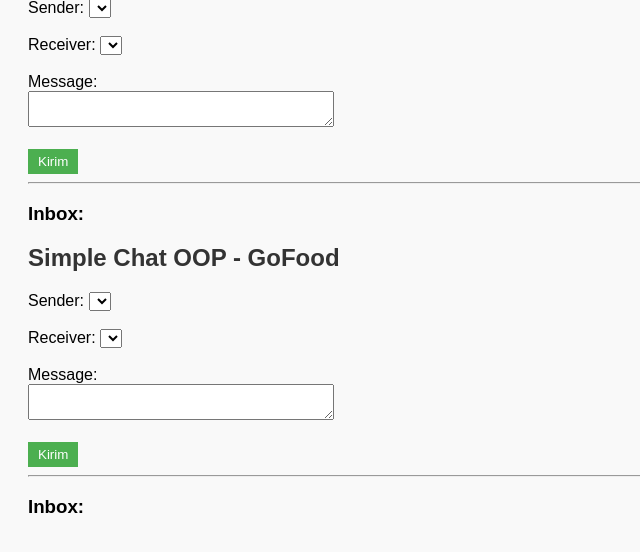
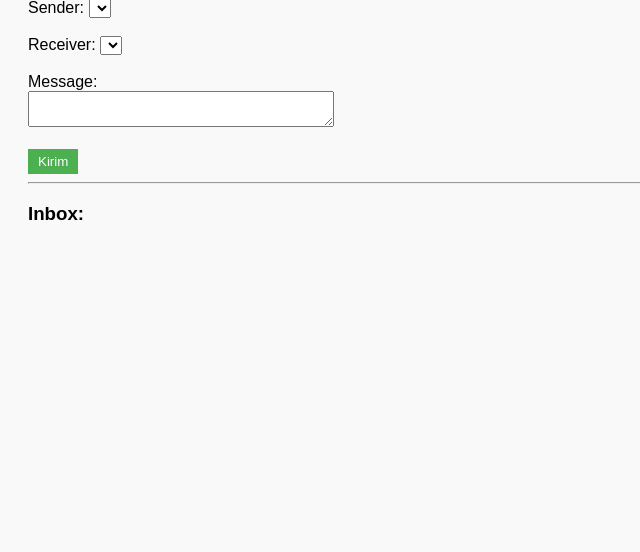
Before and after one commit to jas4fan/aplikasi_pemesanan_makanan, a Django app: template chat/templates/chat.html in a window 1280 px wide. Shown: the part 97-649 px from the top of the page, without its empty margins (0-640 px from the left). Run offline with Django 5.2, Linux system fonts and the light colour scheme; the template is opened without the code that fills it, so the values that code supplies are empty.

Commit message:
Update chat.html

```diff
--- a/chat/templates/chat.html
+++ b/chat/templates/chat.html
@@ -41,46 +41,3 @@
 
 </body>
 </html>
-<!DOCTYPE html>
-<html lang="en">
-<head>
-    <meta charset="UTF-8">
-    <title>Chat System OOP</title>
-    <link rel="stylesheet" href="chat.css">
-</head>
-<body>
-
-<h2>Simple Chat OOP - GoFood</h2>
-
-<form method="POST">
-    {% csrf_token %}
-    <label>Sender:</label>
-    <select name="sender">
-        {% for u in users %}
-            <option value="{{ u.name }}">{{ u.name }} ({{ u.role }})</option>
-        {% endfor %}
-    </select><br><br>
-
-    <label>Receiver:</label>
-    <select name="receiver">
-        {% for u in users %}
-            <option value="{{ u.name }}">{{ u.name }} ({{ u.role }})</option>
-        {% endfor %}
-    </select><br><br>
-
-    <label>Message:</label><br>
-    <textarea name="message" rows="2" cols="40"></textarea><br><br>
-
-    <button type="submit">Kirim</button>
-</form>
-
-<hr>
-
-<h3>Inbox:</h3>
-{% for u in users %}
-    <h4>{{ u.name }} ({{ u.role }})</h4>
-    <pre>{{ u.show_inbox }}</pre>
-{% endfor %}
-
-</body>
-</html>
```
